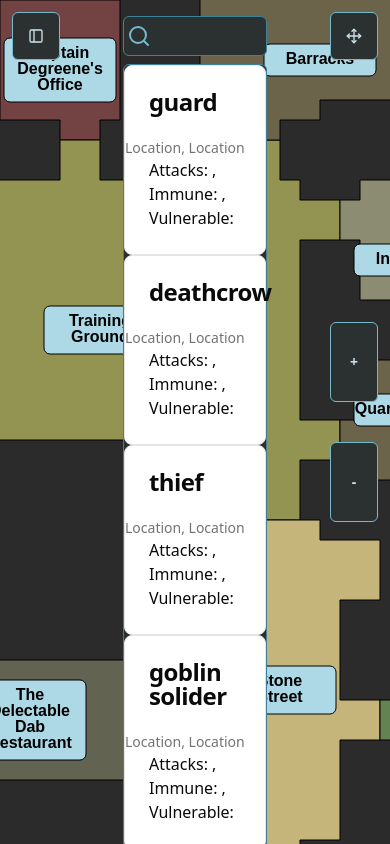
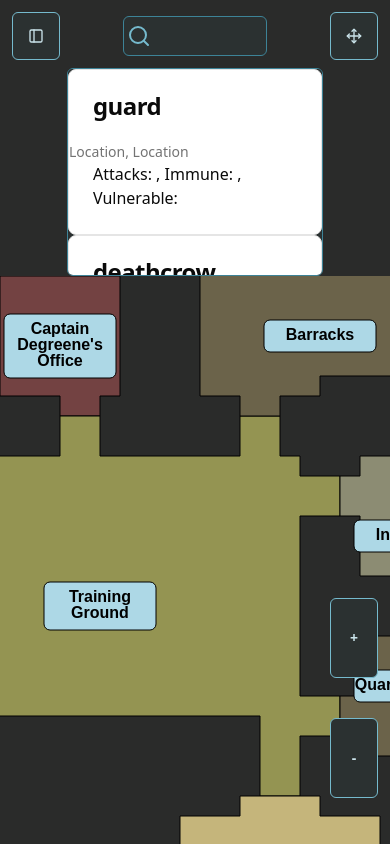
Before and after one commit to jrbarnhart/brighter-shores-map, a React (Vite) app: page / in a window 390 px wide. Built offline with nearby package versions, Linux system fonts and the light colour scheme.

Commit message:
Adjust search results style to be scrollable

```diff
--- a/src/components/search/SearchBar.tsx
+++ b/src/components/search/SearchBar.tsx
@@ -39,8 +39,8 @@ export default function SearchBar({ mapState }: { mapState: MapState }) {
   }, [handleSearchQueryChange, search.query.value, search.results.set]);
 
   return (
-    <div className="absolute top-0 z-10 right-0 mt-3 w-full flex items-center justify-center h-12">
-      <div className="relative">
+    <div className="absolutetop-0 z-10 right-0 mt-3 w-full flex flex-col items-center justify-center gap-3">
+      <div className="relative mt-1">
         <Search className="absolute left-0 h-full ml-1 stroke-sidebar-accent pointer-events-none" />
         <input
           className="h-10 w-36 md:w-48 lg:w-64 text-sidebar-foreground bg-sidebar rounded-md border border-sidebar-border pl-8 pr-1"
@@ -53,10 +53,11 @@ export default function SearchBar({ mapState }: { mapState: MapState }) {
           id="map-search"
           name="query"
         />
+      </div>
       <div
         className={`${
           search.results.value.length > 0 ? "" : "hidden"
-          } absolute bottom-100 left-0 mt-2 h-content w-36 md:w-48 lg:w-64 bg-sidebar border border-sidebar-border rounded-md`}
+        } max-h-52 w-64 md:w-80 lg:w-96 bg-sidebar border border-sidebar-border rounded-md overflow-y-auto`}
       >
         {search.results.value.map((value, index) => {
           if (value.dataType === "monster") {
@@ -65,6 +66,5 @@ export default function SearchBar({ mapState }: { mapState: MapState }) {
         })}
       </div>
     </div>
-    </div>
   );
 }
```
Lines whose indentation alone changed are shown as unchanged.
